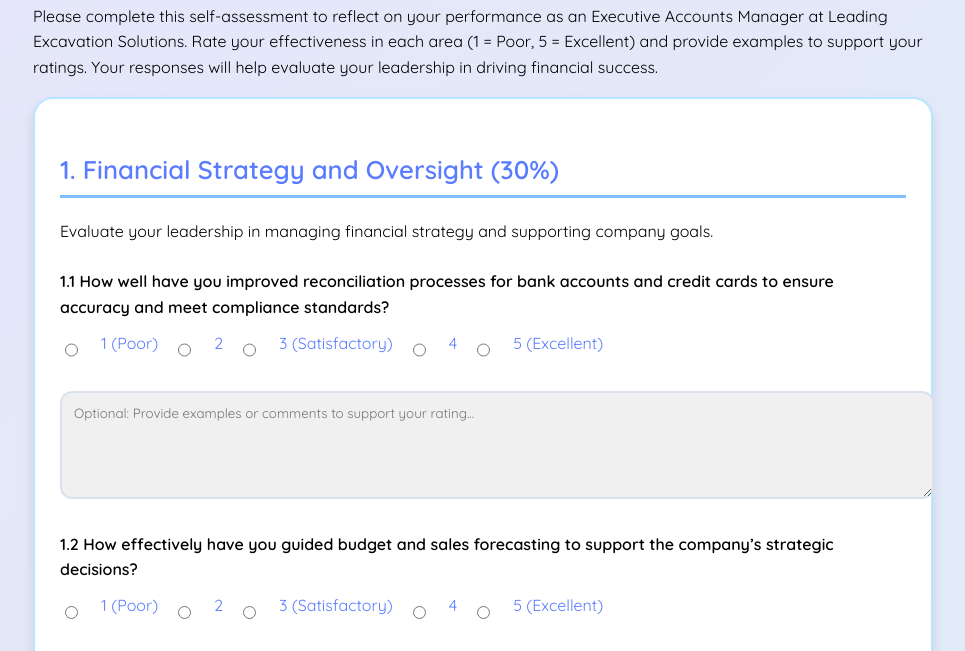
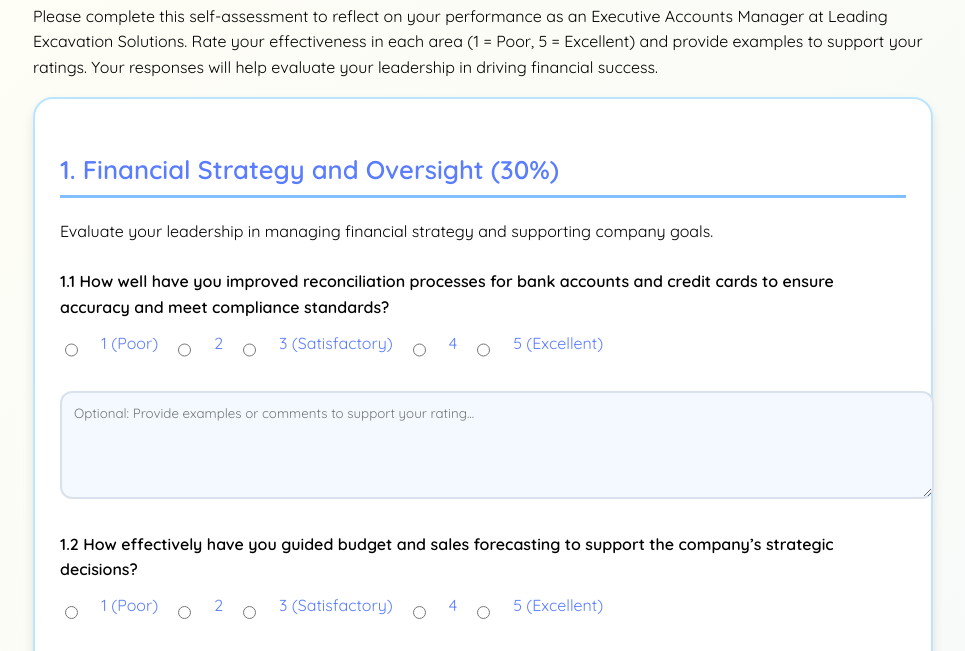
Before and after one commit to LeadingGroupVIC/AccountsManagerBlue, a plain HTML site: page index.html in a window 1280 px wide. Shown: the part 146-797 px from the top of the page, without its empty margins (157-1122 px from the left). Drawn offline with Linux system fonts and the light colour scheme.

Commit message:
Add files via upload

```diff
--- a/index.html
+++ b/index.html
@@ -13,7 +13,7 @@
             margin: 30px auto;
             padding: 20px;
             line-height: 1.6;
-            background: linear-gradient(135deg, #e6e6fa 0%, #d6f5f3 100%);
+            background: linear-gradient(135deg, #fffef5 0%, #e6f2ff 100%);
             animation: fadeIn 1s ease-in;
         }
         @keyframes fadeIn {
@@ -71,7 +71,7 @@
             padding: 12px;
             border: 2px solid #d9e2ec;
             border-radius: 12px;
-            background-color: #f0f0f0;
+            background-color: #f3f9ff;
             font-family: 'Quicksand', sans-serif;
         }
         input[type="email"] {
```
